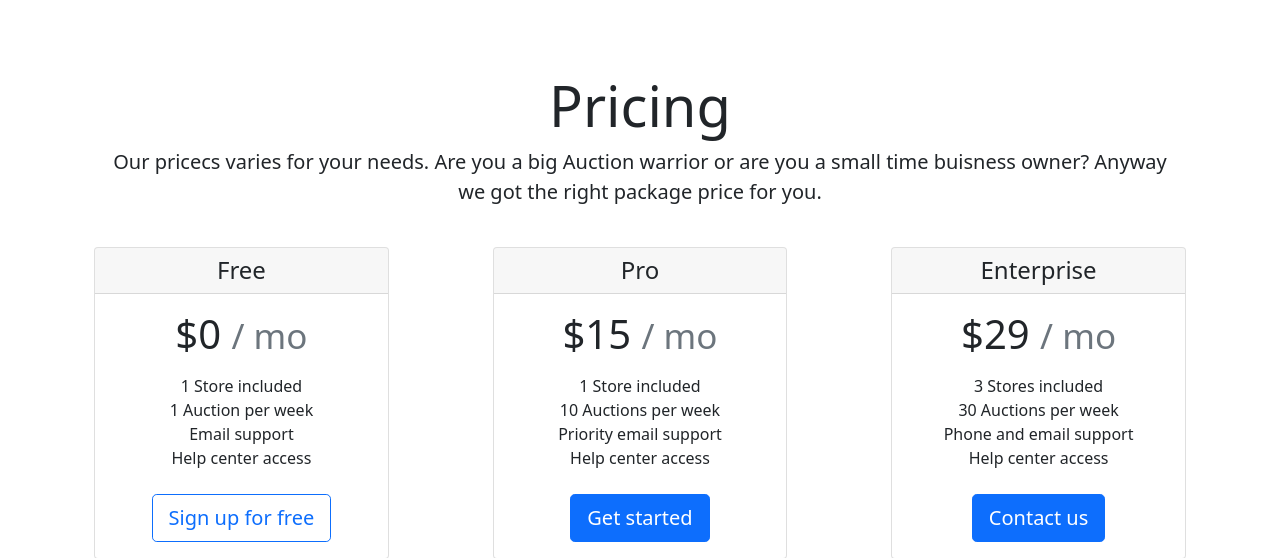
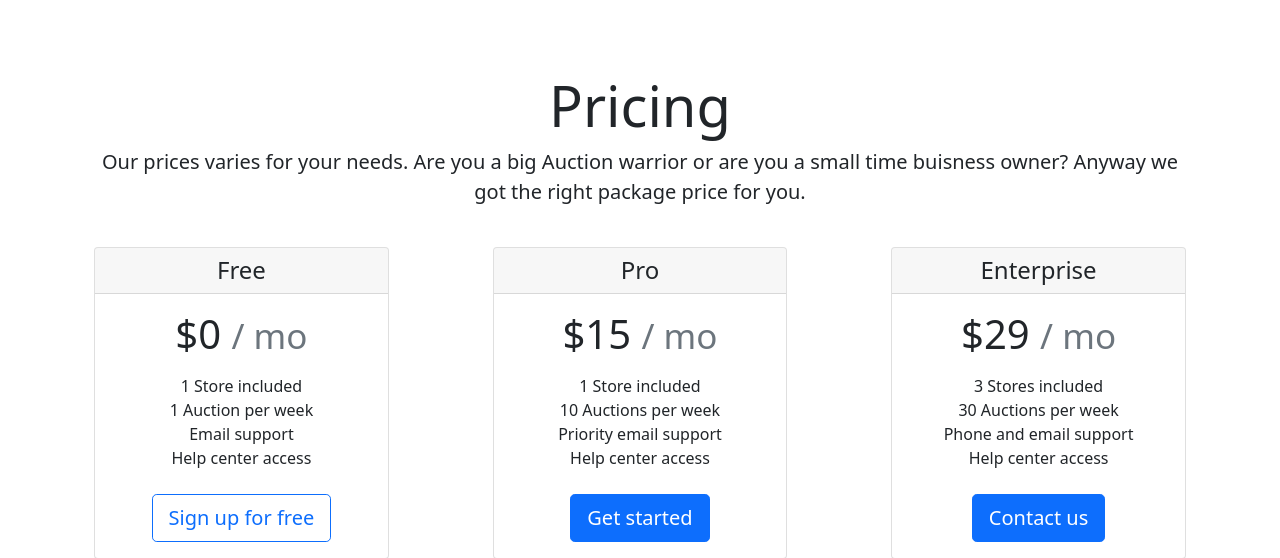
Before and after one commit to Auction-Wariors/old-stuff, a Django app: page /pricing/ in a window 1280 px wide. Shown: the part 73-631 px from the top of the page. Run offline with Django 3.2, Linux system fonts and the light colour scheme.

Commit message:
Closes #21

```diff
--- a/app/templates/base/pricing.html
+++ b/app/templates/base/pricing.html
@@ -2,7 +2,7 @@
 {% block content %}
     <div class="pricing-header px-3 py-3 pt-md-5 pb-md-4 mx-auto text-center">
       <h1 class="display-4">Pricing</h1>
-      <p class="lead">Our pricecs varies for your needs. Are you a big Auction warrior or are you a small time buisness owner? Anyway we got the right package price for you.</p>
+      <p class="lead">Our prices varies for your needs. Are you a big Auction warrior or are you a small time buisness owner? Anyway we got the right package price for you.</p>
     </div>
     <div class="container">
       <div class="card-deck mb-3 text-center d-flex justify-content-between">
```
